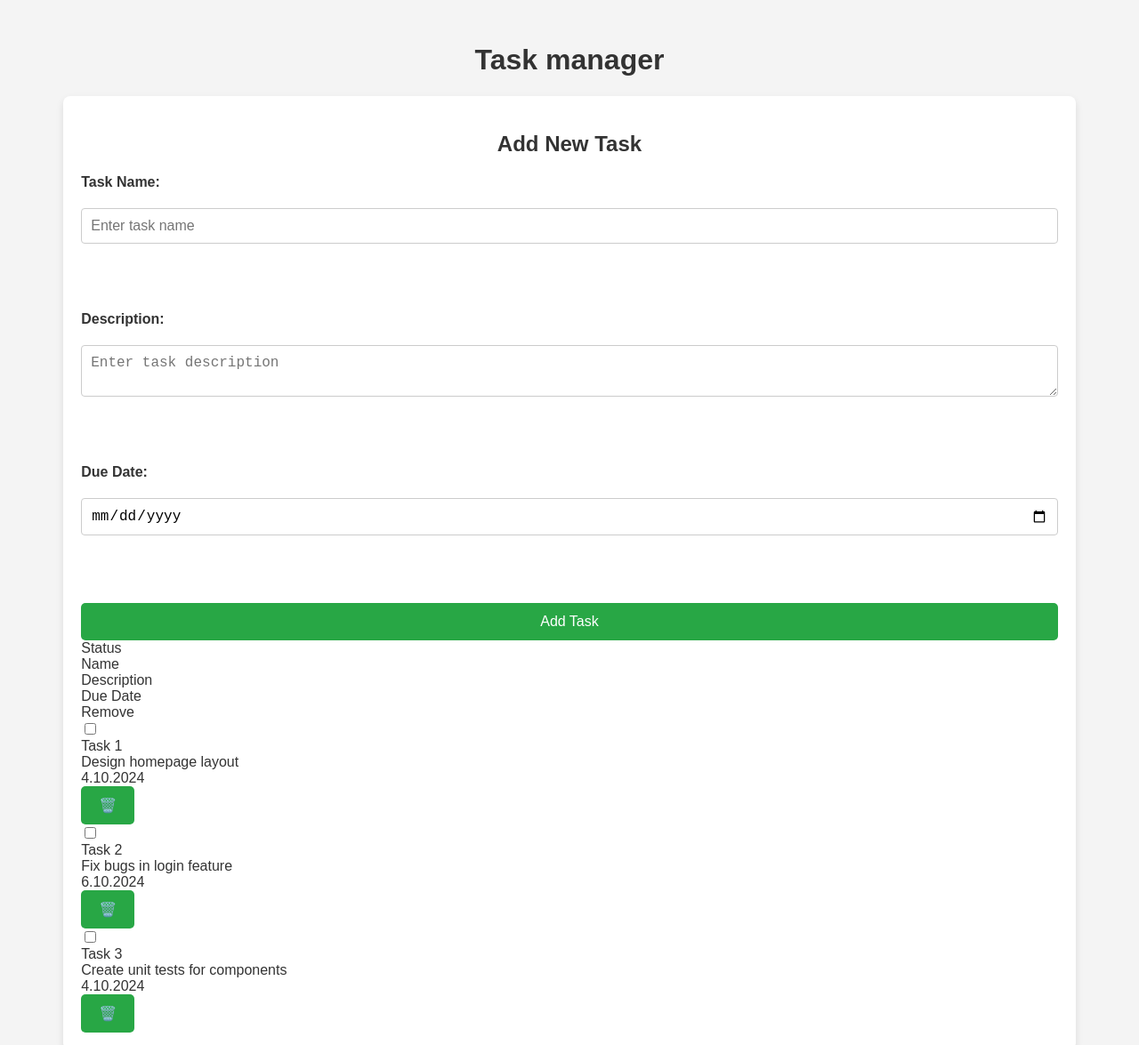
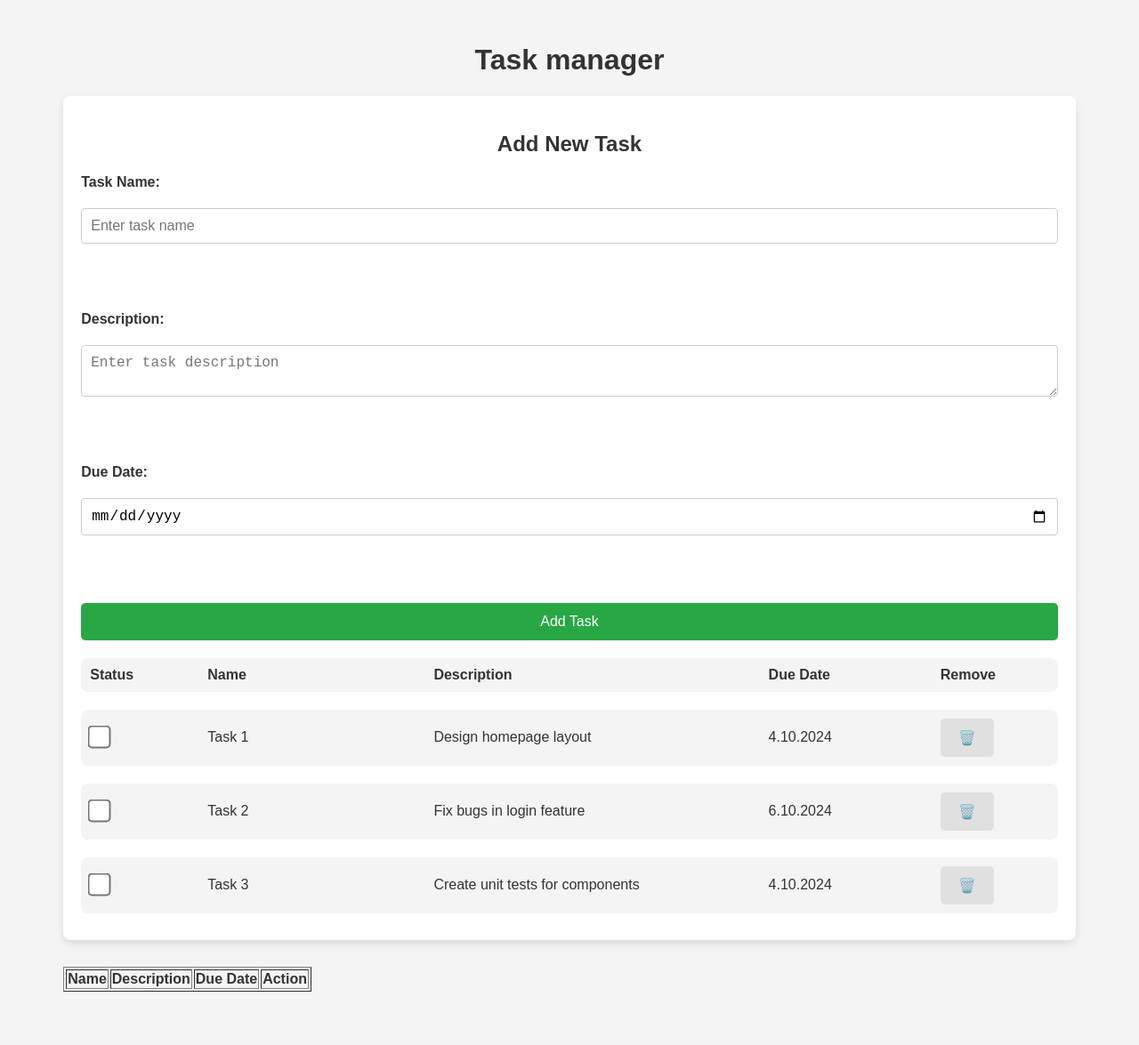
Before and after one commit to kovendanragu/personal-task-manager, a plain HTML site: page index.html in a window 1280 px wide. Shown: the top 1175 px of the page at 89% size. After the commit the page ends 1143 px from the top, so only its background shows below. Drawn offline with Linux system fonts and the light colour scheme.

Commit message:
Style task list container

```diff
--- a/styles.css
+++ b/styles.css
@@ -56,6 +56,7 @@ h1, h2 {
 
 .task-form button:hover {
     background-color: #218838;
+    padding-bottom: 20px;
 }
 
 .task-form input:focus{
@@ -65,12 +66,36 @@ h1, h2 {
     background-color:antiquewhite;
 }
 
-.task-list {
-    margin-top: 20px;
+
+
+.task-container {
+    display: grid;
+    grid-template-columns: 1fr 2fr 3fr 1.5fr 1fr;
+    grid-gap: 10px;
+    padding: 10px;
+    margin-top:20px;
+    background-color: #f4f4f4;
+    margin-bottom: 10px;
+    border-radius: 8px;
+    align-items: center;
+
+}
+.task-header {
+    font-weight: bold;
 }
 
-#tasks {
-    display: flex;
-    flex-direction: column;
-    gap: 10px;
+.task-container:hover {
+    background-color: #e0e0e0;
 }
+
+
+.task-container button{
+        background-color: #e0e0e0;
+}
+
+
+.custom-checkbox {
+    transform: scale(2); /* Scales the checkbox by 1.5 times */
+    margin-right: 10px;    /* Adds space between the checkbox and label */
+    cursor: pointer;       /* Changes the cursor to pointer on hover */
+}
```
